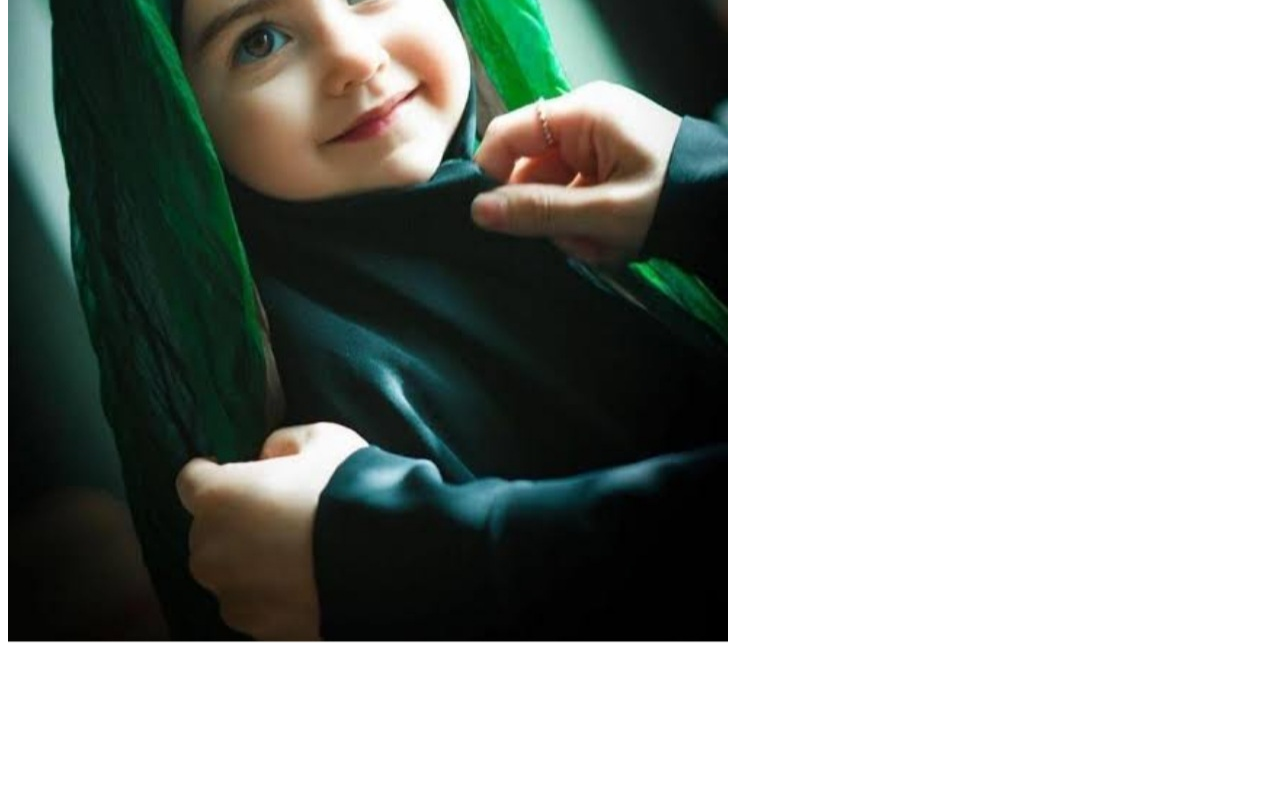
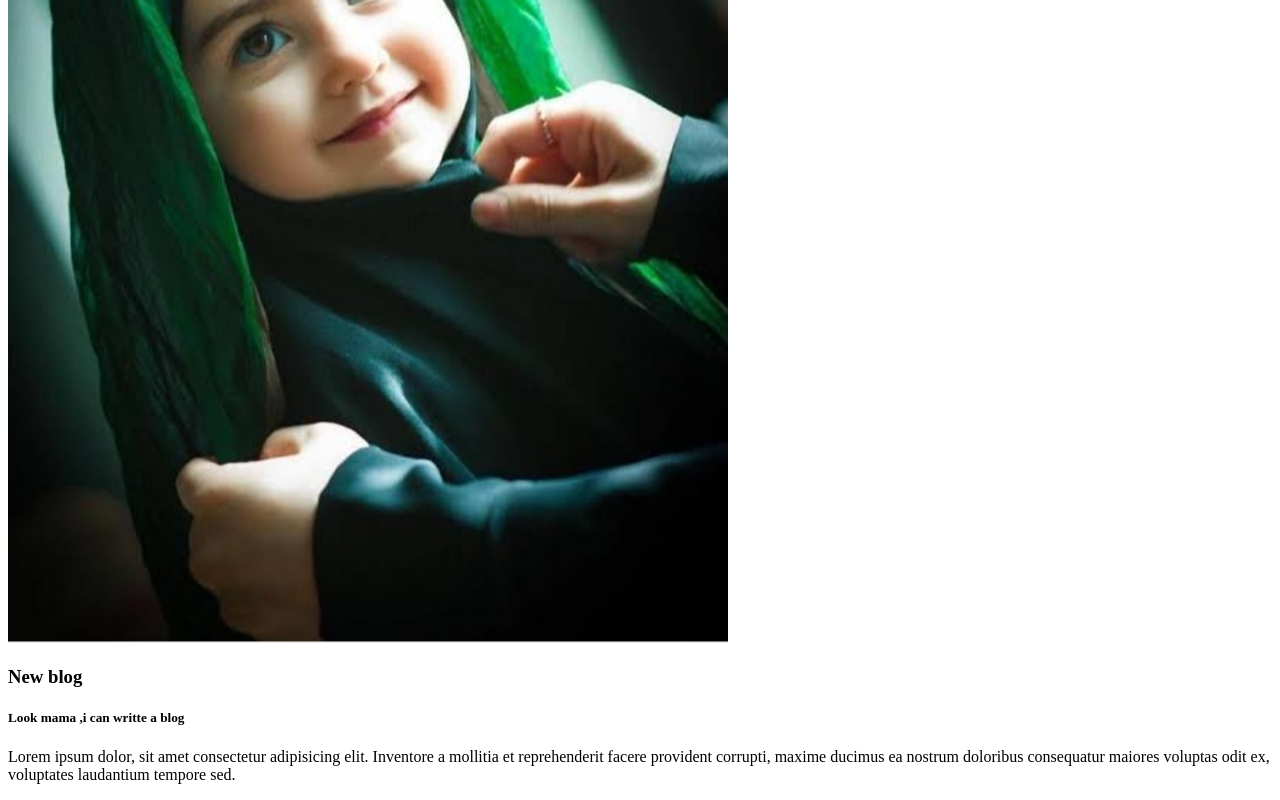
Before and after one commit to Shajibmia96/my-name-repo, a plain HTML site: page index.html in a window 1280 px wide. Shown: the part 334-1134 px from the top of the page. Before the commit the page ends 989 px from the top, so only its background shows below. Drawn offline with Linux system fonts and the light colour scheme.

Commit message:
new blog added

```diff
--- a/index.html
+++ b/index.html
@@ -9,5 +9,10 @@
 <body>
     <h1> This is my frist repo</h1>
     <img src="hashi.jpg" alt="">
+    <div>
+        <h3>New blog</h3>
+        <h5>Look mama ,i can writte a blog</h5>
+        <p>Lorem ipsum dolor, sit amet consectetur adipisicing elit. Inventore a mollitia et reprehenderit facere provident corrupti, maxime ducimus ea nostrum doloribus consequatur maiores voluptas odit ex, voluptates laudantium tempore sed.</p>
+    </div>
 </body>
 </html>
```
